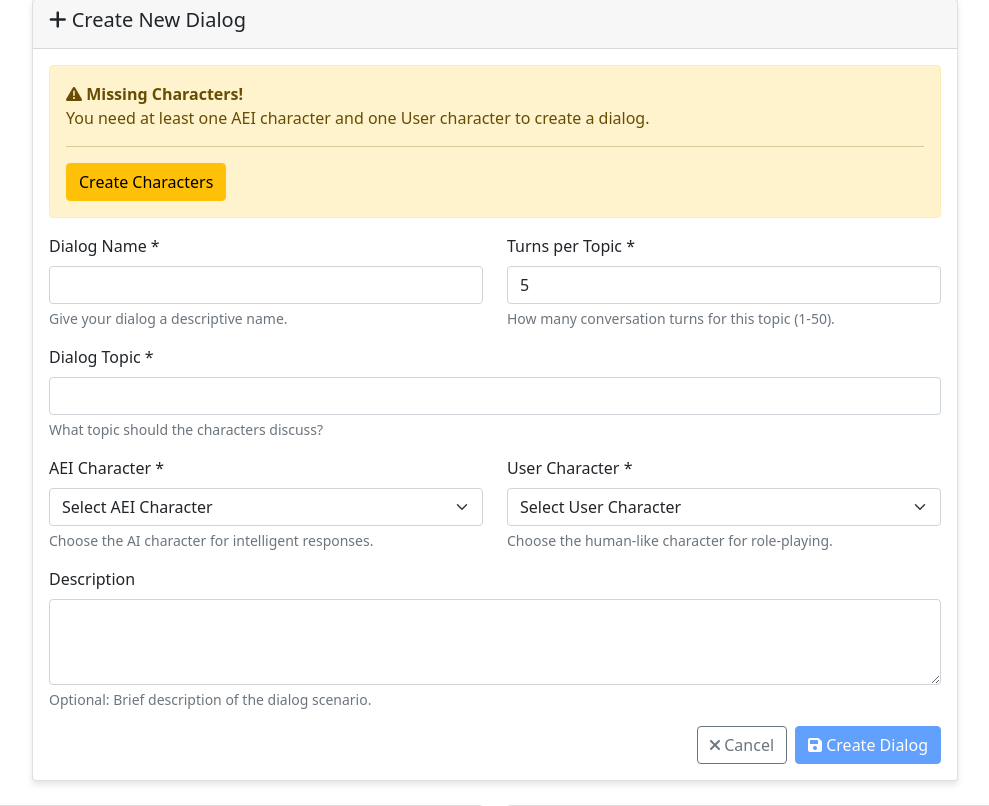
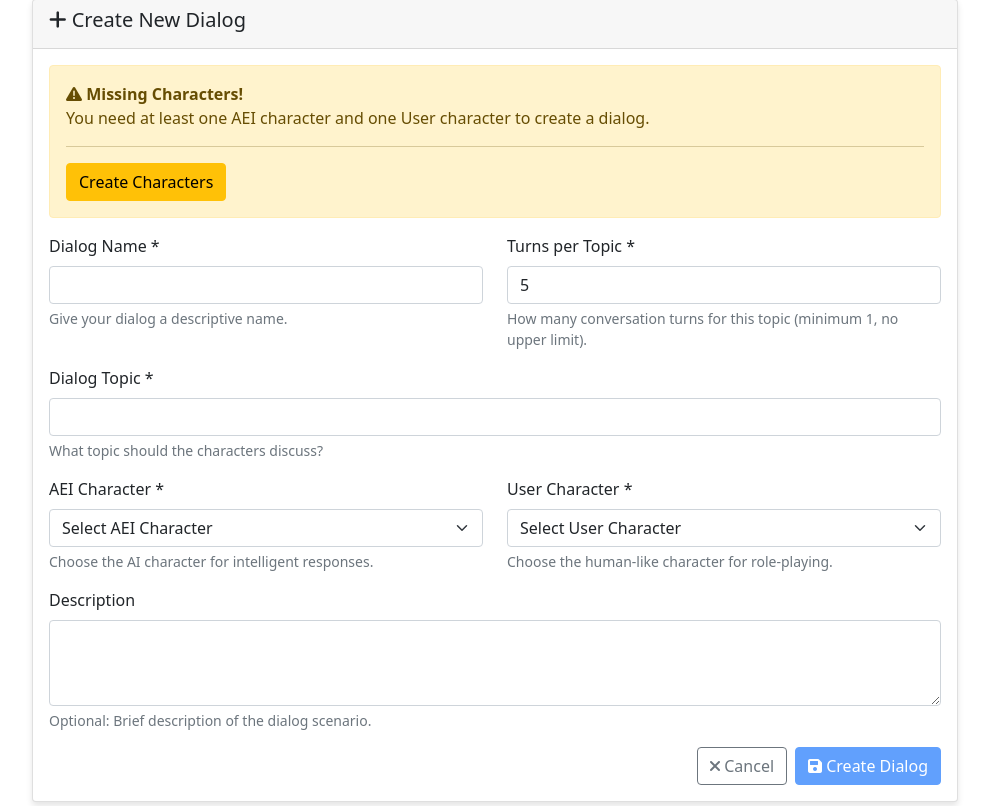
Before and after one commit to fabiantaboo/aeilab-php, a PHP site: page /aeilab-php/dialog-create.php in a window 1280 px wide. Shown: the part 81-887 px from the top of the page, without its empty margins (145-1134 px from the left). Run offline with PHP 8.4, Linux system fonts and the light colour scheme; a user stored in the database is signed in; data comes from the database, SQL or seed files in the repository; data that the repository does not hold is empty.

Commit message:
no turn limit

```diff
--- a/classes/Dialog.php
+++ b/classes/Dialog.php
@@ -301,8 +301,8 @@ class Dialog {
             $errors[] = 'AEI and User characters must be different';
         }
 
-        if (!empty($data['turns_per_topic']) && (!is_numeric($data['turns_per_topic']) || $data['turns_per_topic'] < 1 || $data['turns_per_topic'] > 50)) {
-            $errors[] = 'Turns per topic must be between 1 and 50';
+        if (!empty($data['turns_per_topic']) && (!is_numeric($data['turns_per_topic']) || $data['turns_per_topic'] < 1)) {
+            $errors[] = 'Turns per topic must be at least 1';
         }
 
         if (strlen($data['name']) > 100) {
--- a/classes/Setup.php
+++ b/classes/Setup.php
@@ -186,6 +186,7 @@ class Setup {
                 created_at TIMESTAMP DEFAULT CURRENT_TIMESTAMP,
                 updated_at TIMESTAMP DEFAULT CURRENT_TIMESTAMP ON UPDATE CURRENT_TIMESTAMP,
                 error_message TEXT NULL,
+                retry_count INT DEFAULT 0,
                 FOREIGN KEY (dialog_id) REFERENCES dialogs(id) ON DELETE CASCADE,
                 INDEX idx_dialog_id (dialog_id),
                 INDEX idx_status (status),
@@ -194,6 +195,23 @@ class Setup {
         ";
 
         $pdo->exec($dialogJobsTableSQL);
+
+        // Add retry_count column to existing dialog_jobs table if it doesn't exist
+        try {
+            // Check if column already exists
+            $checkRetryColumnSQL = "SHOW COLUMNS FROM dialog_jobs LIKE 'retry_count'";
+            $stmt = $pdo->query($checkRetryColumnSQL);
+            $retryColumnExists = $stmt->rowCount() > 0;
+
+            if (!$retryColumnExists) {
+                $addRetryColumnSQL = "ALTER TABLE dialog_jobs ADD COLUMN retry_count INT DEFAULT 0 AFTER error_message";
+                $pdo->exec($addRetryColumnSQL);
+                error_log("Setup: Added retry_count column to dialog_jobs table");
+            }
+        } catch (Exception $e) {
+            // Column might already exist or other error, continue
+            error_log("Warning: Could not add retry_count column: " . $e->getMessage());
+        }
 
         // Create activity log table
         $activityLogSQL = "
--- a/dialog-create.php
+++ b/dialog-create.php
@@ -102,8 +102,8 @@ includeHeader('Create Dialog - AEI Lab');
                                 <label for="turns_per_topic" class="form-label">Turns per Topic *</label>
                                 <input type="number" class="form-control" id="turns_per_topic" name="turns_per_topic"
                                        value="<?php echo htmlspecialchars($formData['turns_per_topic'] ?? '5'); ?>"
-                                       min="1" max="50" required>
-                                <div class="form-text">How many conversation turns for this topic (1-50).</div>
+                                       min="1" required>
+                                <div class="form-text">How many conversation turns for this topic (minimum 1, no upper limit).</div>
                             </div>
                         </div>
                     </div>
```
